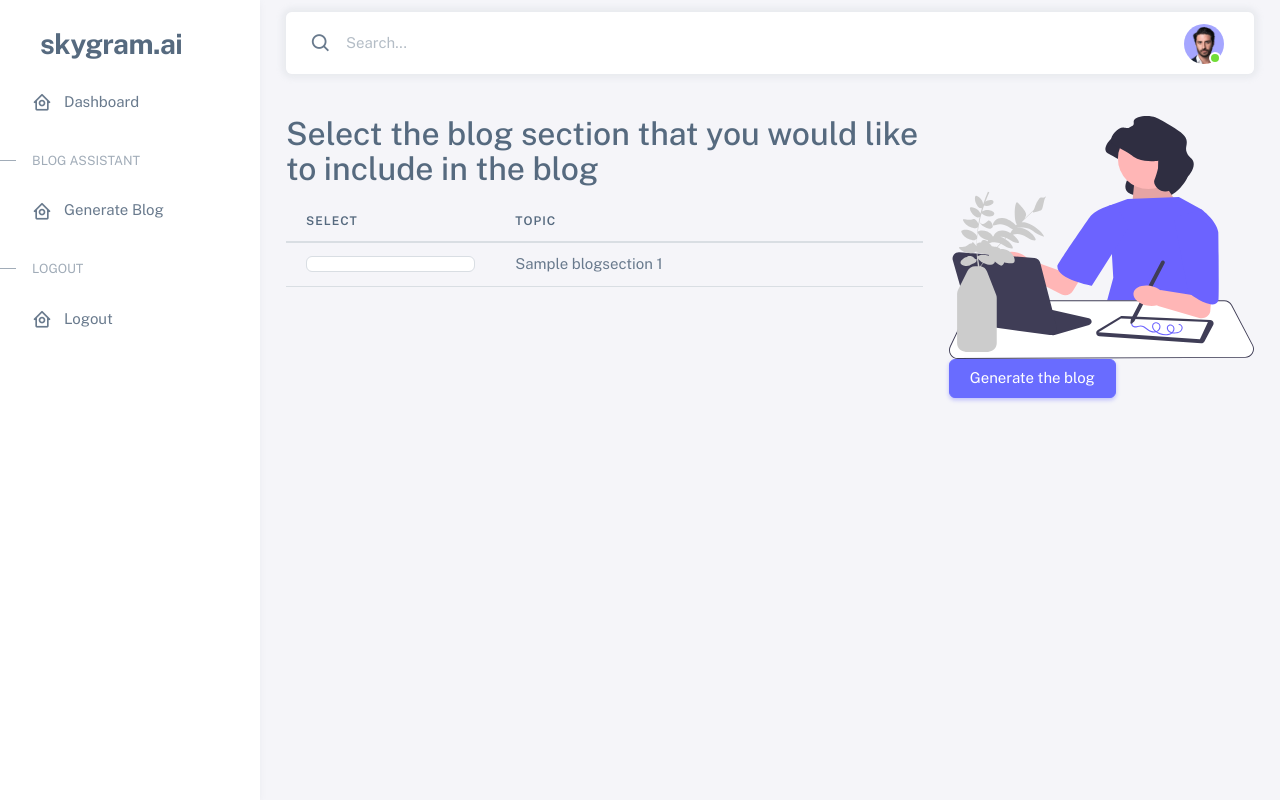
After one commit to hudaifa-saleh/SkyDash_ai, a Django app: template sky_ai/templates/dashboard/selact-blog_section.html in a window 1280 px wide. The commit adds this page. Run offline with Django 4.2, Linux system fonts and the light colour scheme; the template is opened without the code that fills it: values that come from a table or form of the project are taken from there, others are empty; tables that the repository leaves empty hold one stand-in row (values such as "Sample post"); some libraries are stand-ins or nearby versions.

Commit message:
blog section

```diff
--- a/sky_ai/templates/dashboard/profile.html
+++ b/sky_ai/templates/dashboard/profile.html
@@ -50,6 +50,7 @@
 
                          </form>
                     </div>
+                    <button type="submit" class="btn btn-primary">Save Profile</button>
                     <!-- /Account -->
                </div>
                <div class="card">
--- /dev/null
+++ b/sky_ai/templates/dashboard/selact-blog_section.html
@@ -0,0 +1,52 @@
+{% extends 'layouts/dashboard.html' %}
+{% load static %}
+
+{% block body %}
+
+<div class="container-fluid flex-grow-1 container-p-y">
+     <div class="layout-demo-wrapper">
+          <div class='row'>
+               <div class="col-lg-13">
+                    <div class="col-lg-13">
+                         <form action="" class="" method="post">
+                              {% csrf_token %}
+                              <div class="row">
+                                   <div class="col-lg-8">
+                                        <h2 class='mb-3'>Select the blog section that you would like to include in the
+                                             blog</h2>
+                                        <table class="table table-hover">
+                                             <thead>
+                                                  <tr>
+                                                       <th>Select</th>
+                                                       <th>Topic</th>
+                                                  </tr>
+                                             </thead>
+                                             <tbody>
+                                                  {% for section in blogSections %}
+                                                  <tr>
+                                                       <td>
+                                                            <input type="checkbox" class="form-control" name="{{ section }}" value="">
+                                                       </td>
+                                                       <td> {{ section }}</td>
+                                                  </tr>
+                                                  {% endfor %}
+                                             </tbody>
+                                        </table>
+
+                                   </div>
+                                   <div class="col-lg-4">
+                                        <img class='img-fluid' src="{% static 'img/create_blog.svg' %}"
+                                             alt='Create Blog'>
+                                        <br>
+                                        <button type="submit" class="btn btn-primary">Generate the blog</button>
+
+                                   </div>
+                              </div>
+                         </form>
+                    </div>
+               </div>
+          </div>
+     </div>
+</div>
+
+{% endblock body %}
```
Also changed, not shown: sky_ai/blog/functions.py (+34 -5 lines), sky_ai/blog/views.py (+21 -5 lines), sky_ai/uploads/profile_image/Screen_Shot_2023-01-01_at_6.31.46_PM.jpg (added).
